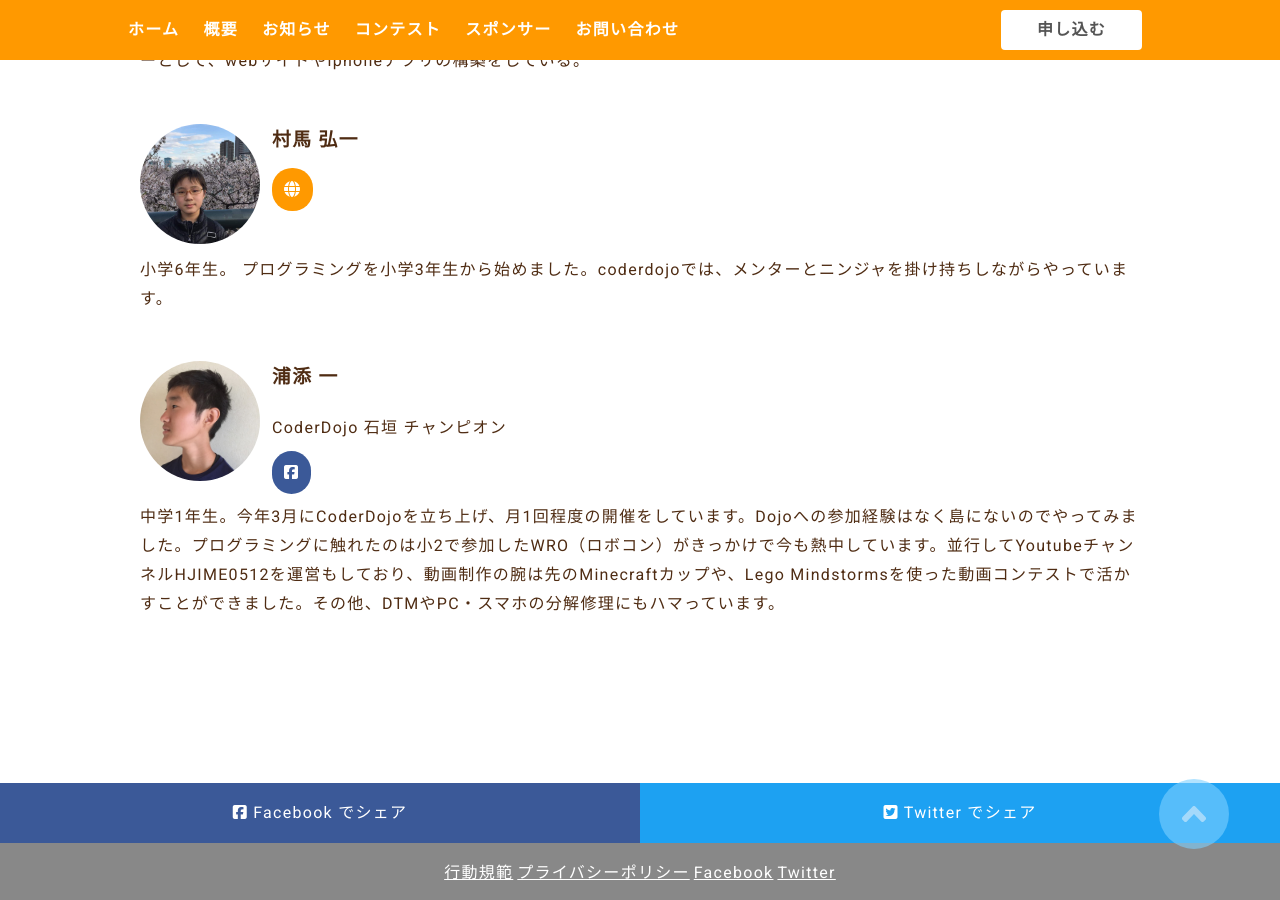
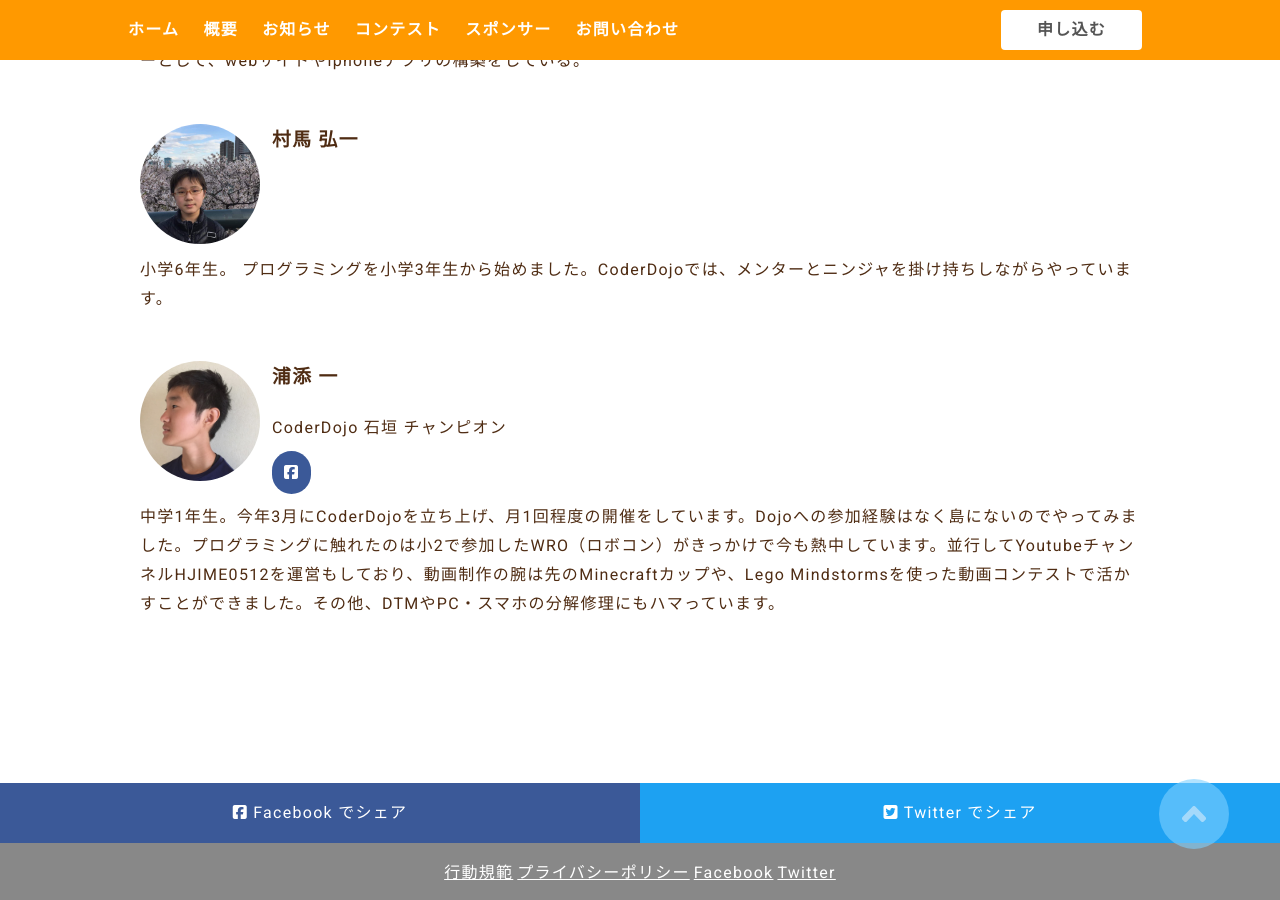
Before and after one commit to coderdojo-japan/dojocon2019.coderdojo.jp, a Jekyll site: the page built from _posts/session/2019-11-21-スーパー学生トーク.md, in a window 1280 px wide and 900 px high, scrolled down 2230 px. Built offline with Jekyll 4.4.1, drawn with Linux system fonts in a browser that asks for light colours; nearby versions of some CDN libraries; part of the change alters nothing that is shown.

Commit message:
some fix

```diff
--- a/_data/speaker.yml
+++ b/_data/speaker.yml
@@ -40,9 +40,8 @@
   description: マイクラを2015年頃に知り、息子と遊んでいました。マイクラのコミュニティに参加したいと思い、CoderDojo宜野湾さんが開催したMinecraft Dayに参加したのがCoderDojoを知ったきっかけです。2018年12月からコーダー道場名護を初めています。
 
 - name: 村馬 弘一
-  site: https://koichi0702.github.io
   img: koichimurama.jpeg
-  description: 小学6年生。 プログラミングを小学3年生から始めました。coderdojoでは、メンターとニンジャを掛け持ちしながらやっています。
+  description: 小学6年生。 プログラミングを小学3年生から始めました。CoderDojoでは、メンターとニンジャを掛け持ちしながらやっています。
 
 - name: 内田 和雄
   position: CoderDojo 倉敷 チャンピオン　NPO法人吉備たくみ会代表理事　就労支援事業所管理責任者
```
